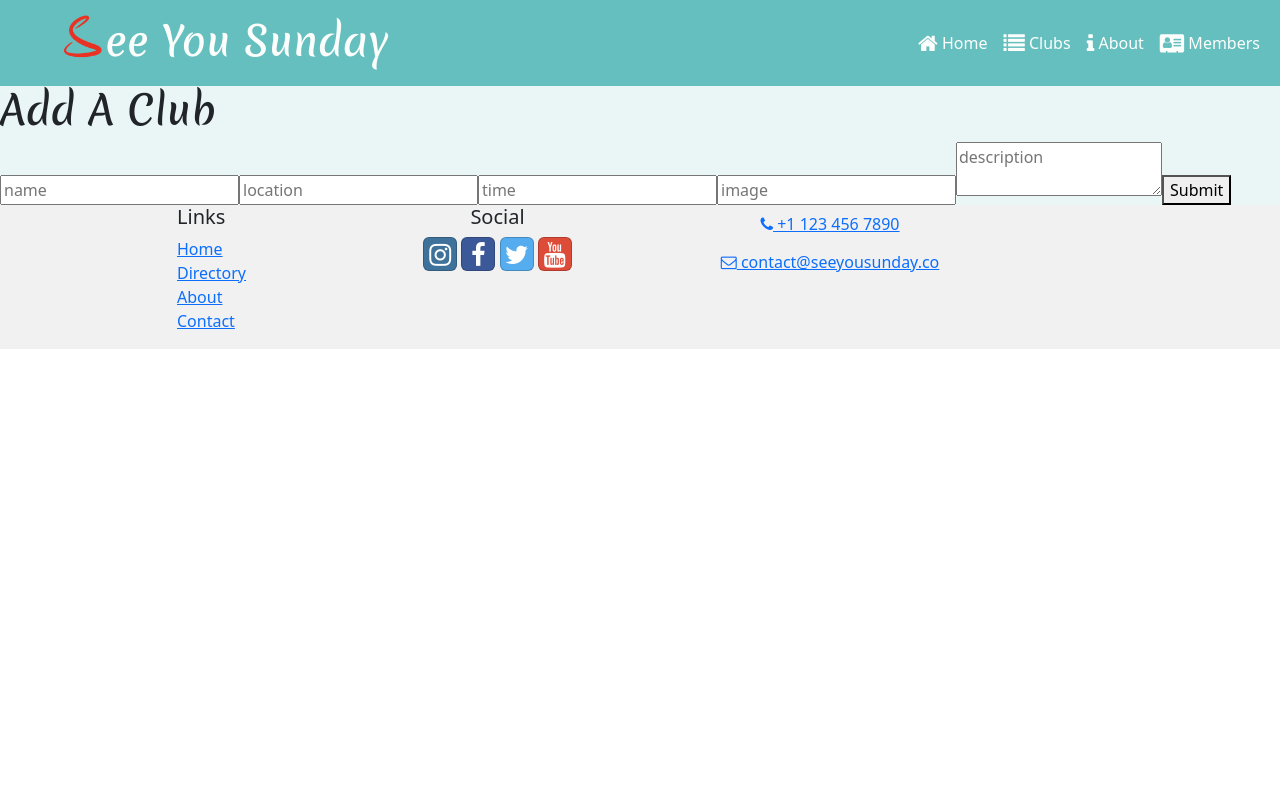
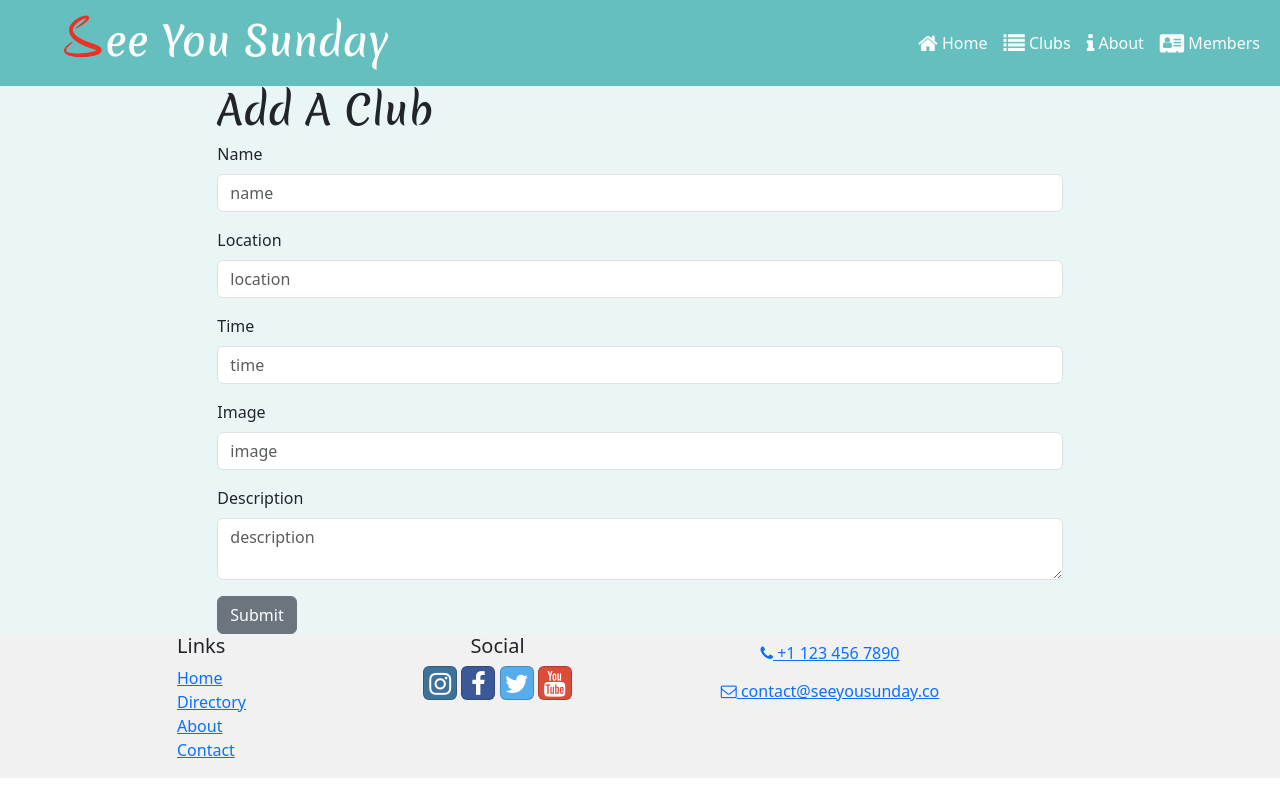
Before and after one commit to kinmer/SeeYouSunday_frontend, a React (Vite) app: page /clubs/add in a window 1280 px wide. Built offline with nearby package versions, Linux system fonts and the light colour scheme; a web font is replaced by a local one.

Commit message:
change form outlook

```diff
--- a/src/features/clubs/AddClub.jsx
+++ b/src/features/clubs/AddClub.jsx
@@ -2,6 +2,8 @@ import React, { useState } from 'react';
 import axios from 'axios';
 import { useNavigate } from 'react-router-dom';
 import ClubForm from './ClubForm';
+import { Row, Col } from 'reactstrap';
+
 const AddClub = () => {
     const [newClub, setNewClub] = useState({
         name: '',
@@ -32,13 +34,15 @@ const AddClub = () => {
     };
 
     return (
-        <div>
-            <ClubForm
-                newClub={newClub}
-                handleChange={handleChange}
-                addClub={addClub}
-            />
-        </div>
+        <Row className="align-items-center">
+            <Col md="8" className="mx-auto">
+                <ClubForm
+                    newClub={newClub}
+                    handleChange={handleChange}
+                    addClub={addClub}
+                />
+            </Col>
+        </Row>
     );
 };
 
--- a/src/features/clubs/ClubForm.jsx
+++ b/src/features/clubs/ClubForm.jsx
@@ -1,44 +1,62 @@
+import { Form, FormGroup, Label, Input, Button } from 'reactstrap';
+
 const ClubForm = ({ newClub, handleChange, addClub }) => {
     return (
         <div>
             <h1>Add A Club</h1>
-            <form onSubmit={addClub}>
-                <input
+            <Form onSubmit={addClub}>
+                <FormGroup>
+                    <Label for="exampleEmail">Name</Label>
+                    <Input
                         type="text"
                         value={newClub.name}
                         onChange={handleChange}
                         name="name"
                         placeholder="name"
                     />
-                <input
+                </FormGroup>
+                <FormGroup>
+                    <Label for="exampleEmail">Location</Label>
+                    <Input
                         type="text"
                         value={newClub.location}
                         onChange={handleChange}
                         name="location"
                         placeholder="location"
                     />
-                <input
+                </FormGroup>
+                <FormGroup>
+                    <Label for="exampleEmail">Time</Label>
+                    <Input
                         type="text"
                         value={newClub.time}
                         onChange={handleChange}
                         name="time"
                         placeholder="time"
                     />
-                <input
+                </FormGroup>
+                <FormGroup>
+                    <Label for="exampleEmail">Image</Label>
+                    <Input
                         type="text"
                         value={newClub.image}
                         onChange={handleChange}
                         name="image"
                         placeholder="image"
                     />
-                <textarea
+                </FormGroup>
+                <FormGroup>
+                    <Label for="exampleText">Description</Label>
+                    <Input
+                        type="textarea"
                         value={newClub.description}
                         onChange={handleChange}
                         name="description"
                         placeholder="description"
                     />
-                <button type="submit">Submit</button>
-            </form>
+                </FormGroup>
+                <Button type="submit">Submit</Button>
+            </Form>
         </div>
     );
 };
```
Lines whose indentation alone changed are shown as unchanged.
